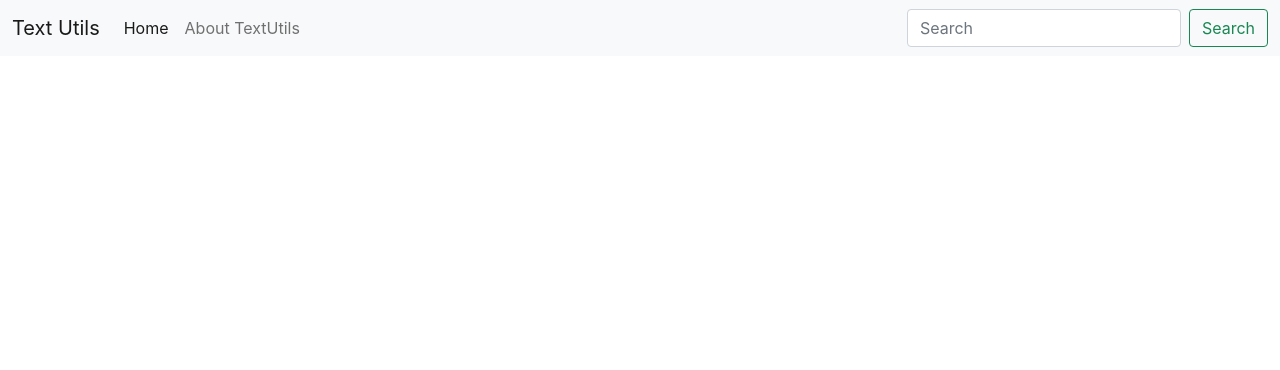
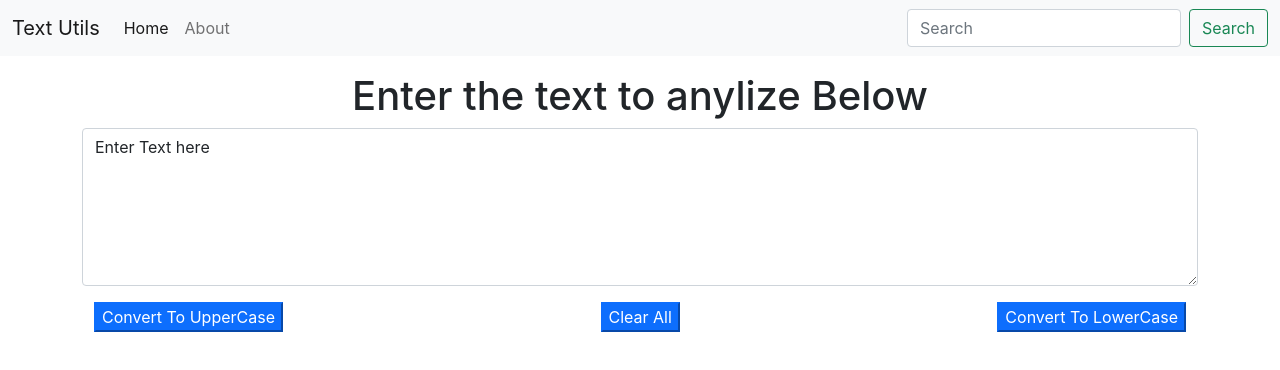
Before and after one commit to Himanshu-0981/Text-Utills-React, a React (Create React App) app: page / in a window 1280 px wide. Shown: the top 370 px of the page. Built offline with nearby package versions, Linux system fonts and the light colour scheme.

Commit message:
UnderStanding State and Handling Events

```diff
--- a/src/App.js
+++ b/src/App.js
@@ -1,11 +1,14 @@
 import './App.css';
 import Navbar from './components/Navbar';
+import TextForm from './components/TextForm';
 
 function App(){
     return (
         <div>
-          <Navbar title = "Text Utils" aboutText = "About TextUtils"/>
-          {/* <Navbar /> */}
+          <Navbar title = "Text Utils" aboutText = "About"/>
+          <div className="container pt-3 text-center">
+          <TextForm title="Enter the text to anylize Below"/>
+          </div>
         </div>
     )
 }
--- /dev/null
+++ b/src/components/TextForm.js
@@ -0,0 +1,40 @@
+import React , {useState} from "react";
+
+export default function TextForm(props) {
+
+    const onClickUp = () => {
+        let upCase = text.toUpperCase();
+        setText(upCase);
+    }
+
+    const onClickLow = () => {
+        let lowCase = text.toLowerCase();
+        setText(lowCase)
+    }
+
+    const clear = () => {
+        let clear = "";
+        setText (clear);
+    }
+
+    const onChange = (event) =>{
+        setText(event.target.value)
+    }
+
+    const [text , setText] = useState("Enter Text here");
+
+
+    return (
+        <div>
+            <h1>{props.title}</h1>
+            <div className="mb-3">
+                <textarea className="form-control" value = {text}  onChange={onChange} id="myBox"rows="6"></textarea>
+            </div>
+            <div className="container d-flex justify-content-between">
+            <button className="btn-primary" onClick={onClickUp} >Convert To UpperCase</button>
+            <button className="btn-primary" onClick={clear} >Clear All</button>
+            <button className="btn-primary" onClick={onClickLow} >Convert To LowerCase</button>
+            </div>
+        </div>
+    );
+}
```
